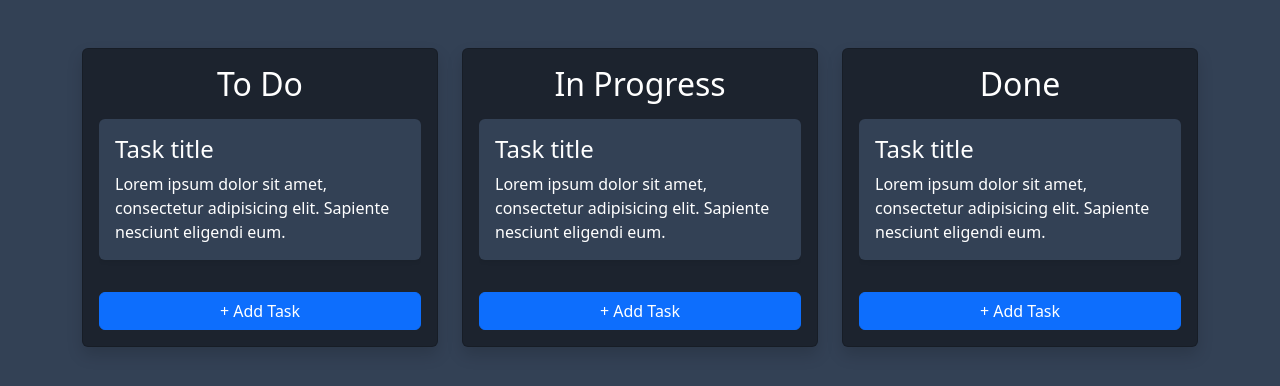
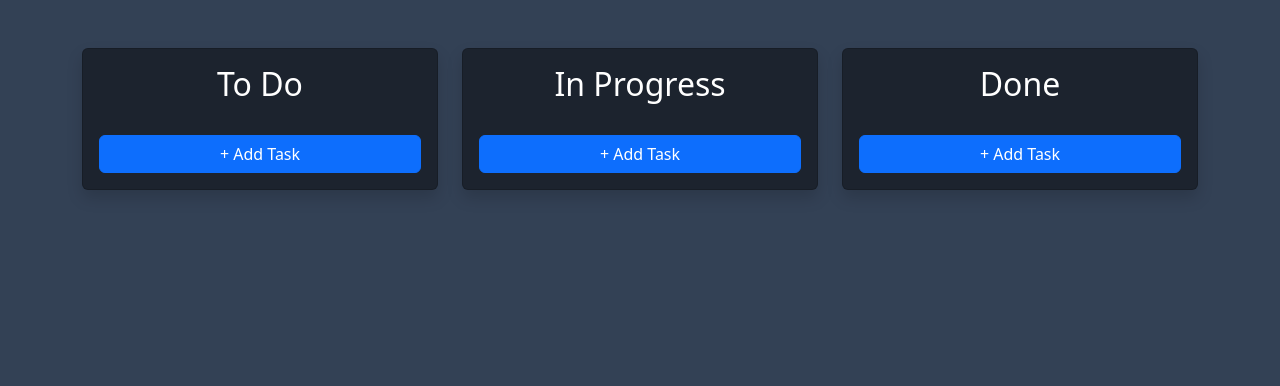
Before and after one commit to maksym-klym/task-tracker, a React (Vite) app: page / in a window 1280 px wide. Shown: the top 386 px of the page. Built offline with nearby package versions, Linux system fonts and the light colour scheme.

Commit message:
Implemented creating new task by TaskModal. Created type Task in folder types. Added library uuid for creating task id.

```diff
--- a/package.json
+++ b/package.json
@@ -19,6 +19,7 @@
   },
   "devDependencies": {
     "@eslint/js": "^9.30.1",
+    "@types/bootstrap": "^5.2.10",
     "@types/react": "^19.1.8",
     "@types/react-dom": "^19.1.6",
     "@vitejs/plugin-react": "^4.6.0",
--- a/src/app/components/Board/Board.tsx
+++ b/src/app/components/Board/Board.tsx
@@ -5,13 +5,13 @@ export function Board() {
     <div className="container my-4">
       <div className="row g-4">
         <div className="col-md-4">
-          <Column title="To Do" />
+          <Column title="To Do" columnId={1}/>
         </div>
         <div className="col-md-4">
-          <Column title="In Progress" />
+          <Column title="In Progress" columnId={2}/>
         </div>
         <div className="col-md-4">
-          <Column title="Done" />
+          <Column title="Done" columnId={3}/>
         </div>
       </div>
     </div>
--- a/src/app/components/Column/Column.tsx
+++ b/src/app/components/Column/Column.tsx
@@ -1,29 +1,34 @@
+import { useTasksStore } from "../../store/useTasksStore";
 import TaskCard from "../TaskCard/TaskCard";
 import TaskModal from "../TaskModal/TaskModal";
 
 type ColumnProps = {
   title: string;
+  columnId: number;
 };
 
-export function Column({ title }: ColumnProps) {
+export function Column({ title, columnId }: ColumnProps) {
+  const tasks = useTasksStore((state) => state.tasks);
   return (
     <div className="card text-white h-100 shadow dark-color-bg">
       <div className="card-body d-flex flex-column">
         <h2 className="card-title text-center mb-3">{title}</h2>
 
         <div className="flex-grow-1 overflow-auto mb-3 scrollbar" style={{ maxHeight: '60vh' }}>
-          <TaskCard />
+          {tasks.filter(task => task.columnId === columnId).map(task => (
+            <TaskCard key={task.id} task={task} />
+          ))}
         </div>
 
         <button
           data-bs-toggle="modal"
-          data-bs-target="#taskModal"
+          data-bs-target={`#taskModal-${columnId}`}
           className="btn btn-primary mt-auto"
         >
           + Add Task
         </button>
 
-        <TaskModal />
+        <TaskModal columnId={columnId} modalId={`taskModal-${columnId}`} />
       </div>
     </div>
   );
--- a/src/app/components/TaskCard/TaskCard.tsx
+++ b/src/app/components/TaskCard/TaskCard.tsx
@@ -1,10 +1,16 @@
-export function TaskCard() {
+import type { Task } from "../../types/Task";
+
+type TaskCardProps = {
+  task: Task;
+};
+
+export function TaskCard({ task }: TaskCardProps) {
   return (
     <div className="card mb-3 border-0 shadow-sm dark-color-bg-card text-white">
       <div className="card-body">
-          <h4 className="card-title">Task title</h4>
+        <h4 className="card-title">{task.title}</h4>
         <p className="card-text overflow-auto" style={{ maxHeight: '100px' }}>
-            Lorem ipsum dolor sit amet, consectetur adipisicing elit. Sapiente nesciunt eligendi eum.
+          {task.description}
         </p>
       </div>
     </div>
--- a/src/app/components/TaskModal/TaskModal.tsx
+++ b/src/app/components/TaskModal/TaskModal.tsx
@@ -1,11 +1,41 @@
 import { useState } from "react";
-export default function TaskModal() {
+import { useTasksStore } from "../../store/useTasksStore";
+import { v4 as uuidv4 } from 'uuid';
+import type { Task } from "../../types/Task";
+
+type TaskModalProps = {
+  columnId: number;
+  modalId: string;
+};
+
+export default function TaskModal({columnId, modalId}: TaskModalProps) {
   const [title, setTitle] = useState("");
   const [description, setDescription] = useState("");
+  const { addTask } = useTasksStore();
+
+  const handleAddTask = () => {
+    if (!title.trim() || !description.trim()){
+      return;
+    }
+
+    const newTask: Task = {
+      id: uuidv4(),
+      title,
+      description,
+      columnId,
+    }
+
+    addTask(newTask);
+
+    setTitle('');
+    setDescription('');
+  };
+
   return (
+
     <div
       className="modal fade"
-        id="taskModal"
+      id={modalId}
       tabIndex={-1}
       aria-labelledby="taskModalLabel"
       aria-hidden="true"
@@ -43,7 +73,7 @@ export default function TaskModal() {
             </form>
           </div>
           <div className="modal-footer">
-              <button type="button" className="btn btn-primary">Create Task</button>
+            <button type="button" className="btn btn-primary" onClick={handleAddTask} data-bs-dismiss="modal" disabled={!title.trim() || !description.trim()}>Create Task</button>
             <button type="button" className="btn btn-secondary" data-bs-dismiss="modal">Cancel</button>
           </div>
         </div>
--- /dev/null
+++ b/src/app/types/Task.ts
@@ -0,0 +1,6 @@
+export type Task = {
+    id: string;
+    title: string;
+    description: string;
+    columnId: number;
+}
```
Also changed, not shown: src/app/store/useTasksStore.ts (+1 -6 lines), 1 other file (tests, documents, lock files or other folders). Lines whose indentation alone changed are shown as unchanged.
